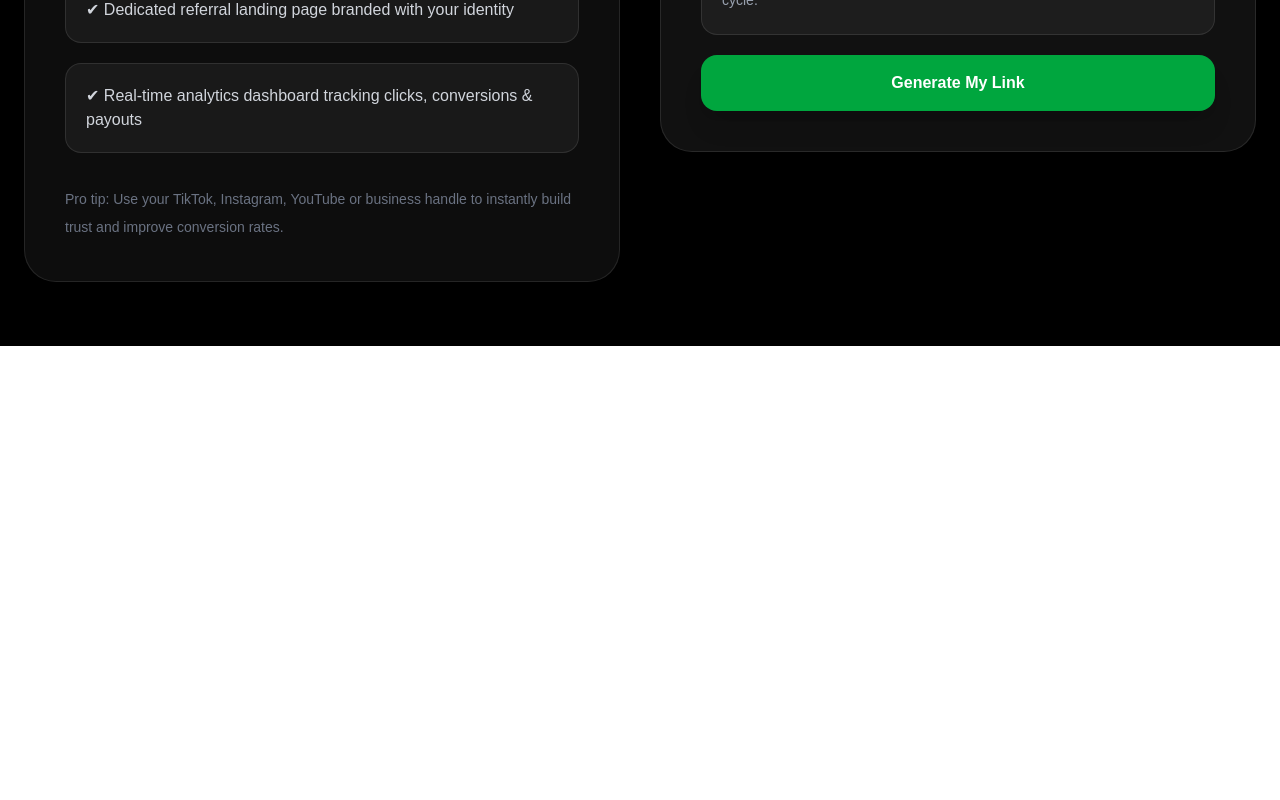
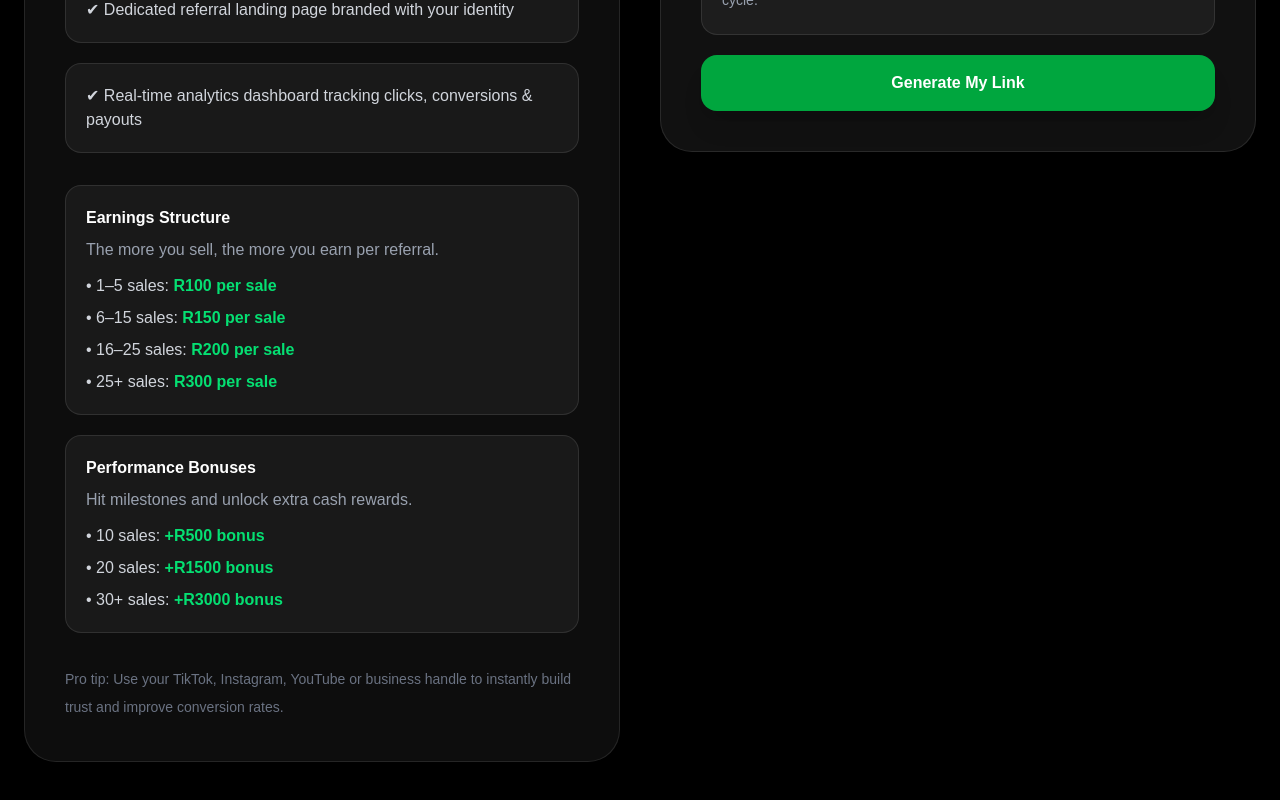
Before and after one commit to mirthh00/codesprint, a Next.js app: page /influencers in a window 1280 px wide. Shown: the part 692-1492 px from the top of the page. Before the commit the page ends 1038 px from the top, so only its background shows below. Built offline with nearby package versions, Linux system fonts and the light colour scheme.

Commit message:
Update page.js

```diff
--- a/src/app/influencers/page.js
+++ b/src/app/influencers/page.js
@@ -91,6 +91,34 @@ export default function InfluencersPage() {
               ✔ Real-time analytics dashboard tracking clicks, conversions & payouts
             </div>
           </div>
+                <div className="mt-6 sm:mt-8 space-y-4 sm:space-y-5 text-gray-300">
+  <div className="bg-white/5 border border-white/10 rounded-2xl p-4 sm:p-5">
+    <p className="font-semibold text-white mb-2">Earnings Structure</p>
+    <p className="text-sm sm:text-base text-gray-400 mb-3">
+      The more you sell, the more you earn per referral.
+    </p>
+
+    <ul className="space-y-2 text-sm sm:text-base">
+      <li>• 1–5 sales: <span className="text-green-400 font-semibold">R100 per sale</span></li>
+      <li>• 6–15 sales: <span className="text-green-400 font-semibold">R150 per sale</span></li>
+      <li>• 16–25 sales: <span className="text-green-400 font-semibold">R200 per sale</span></li>
+      <li>• 25+ sales: <span className="text-green-400 font-semibold">R300 per sale</span></li>
+    </ul>
+  </div>
+
+  <div className="bg-white/5 border border-white/10 rounded-2xl p-4 sm:p-5">
+    <p className="font-semibold text-white mb-2">Performance Bonuses</p>
+    <p className="text-sm sm:text-base text-gray-400 mb-3">
+      Hit milestones and unlock extra cash rewards.
+    </p>
+
+    <ul className="space-y-2 text-sm sm:text-base">
+      <li>• 10 sales: <span className="text-green-400 font-semibold">+R500 bonus</span></li>
+      <li>• 20 sales: <span className="text-green-400 font-semibold">+R1500 bonus</span></li>
+      <li>• 30+ sales: <span className="text-green-400 font-semibold">+R3000 bonus</span></li>
+    </ul>
+  </div>
+</div>
 
           <p className="mt-6 sm:mt-8 text-xs sm:text-sm text-gray-500 leading-6 sm:leading-7">
             Pro tip: Use your TikTok, Instagram, YouTube or business handle to
```
